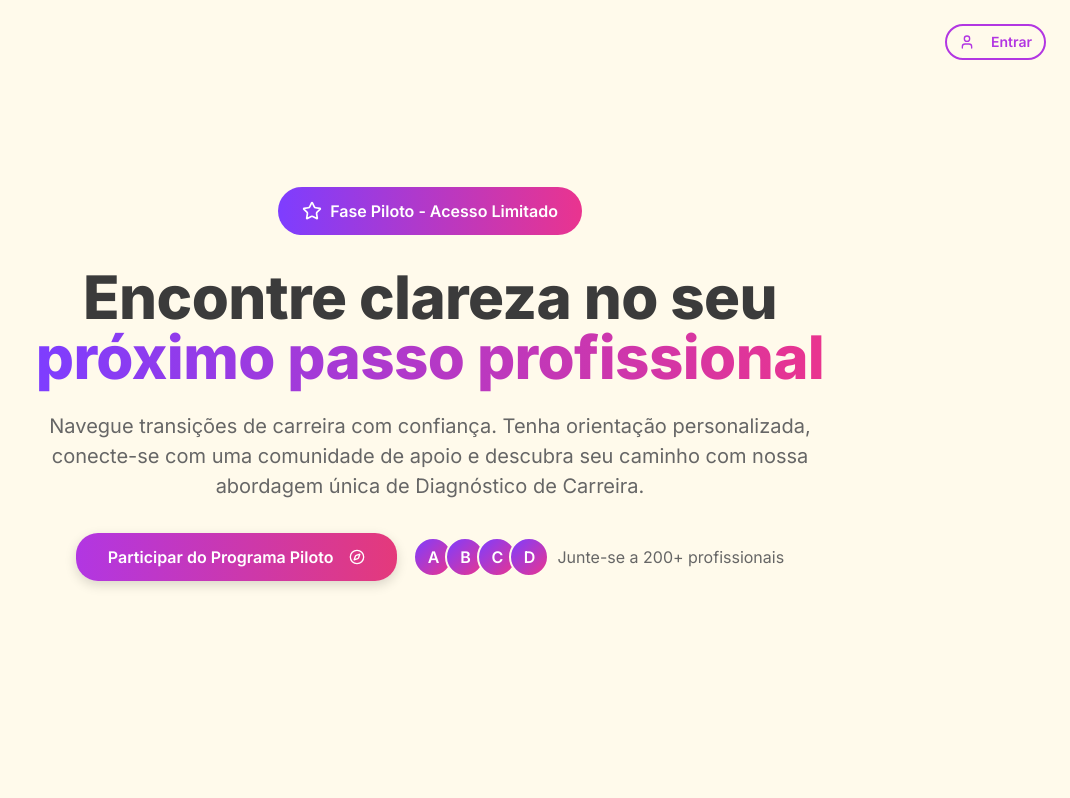
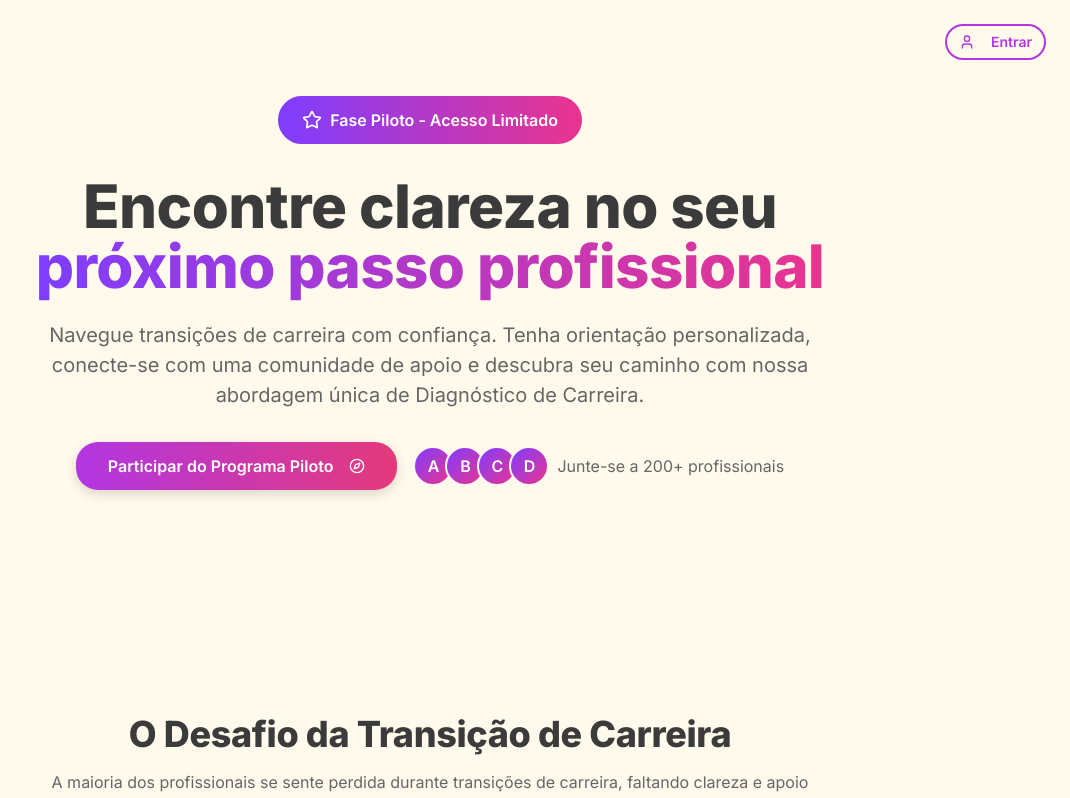
Before and after one commit to PatyHolanda-eras/recomecar, a React (Vite) app: page / in a window 1280 px wide. Shown: the top 798 px of the page, without its empty margins (210-1280 px from the left). Built offline with nearby package versions, Linux system fonts and the light colour scheme; the HTML template or start-up script is replaced by a standard one.

Commit message:
Refactor: Reduce spacing between sections

```diff
--- a/src/pages/Index.tsx
+++ b/src/pages/Index.tsx
@@ -36,7 +36,7 @@ const Index = () => {
       </div>
 
       {/* Hero Section */}
-      <section className="min-h-screen flex items-center justify-center px-4 py-xl">
+      <section className="flex items-center justify-center px-4 py-lg md:py-xl min-h-[70vh]">
         <div className="max-w-4xl mx-auto text-center">
           <div className="inline-flex items-center gap-2 bg-gradient-to-r from-primary-start to-primary-end text-white px-6 py-3 rounded-full mb-8">
             <Star className="w-5 h-5" />
```
